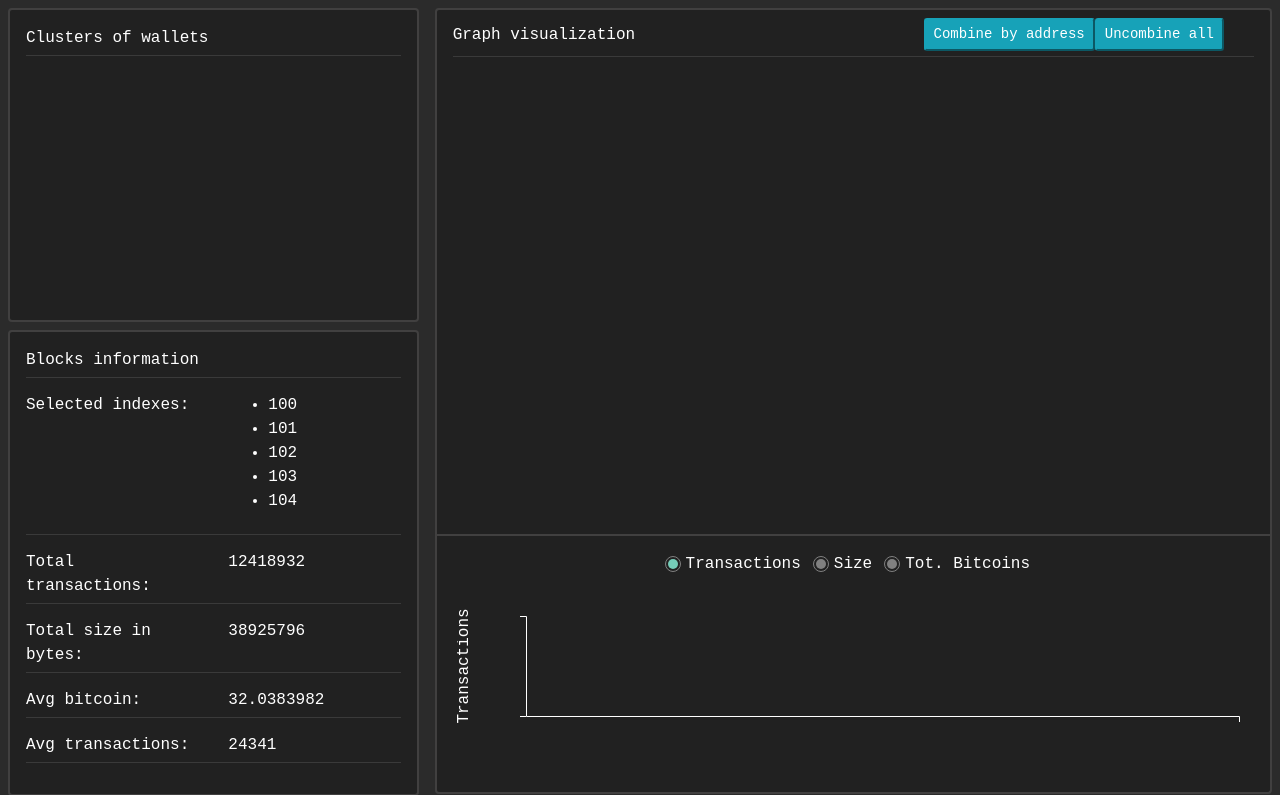
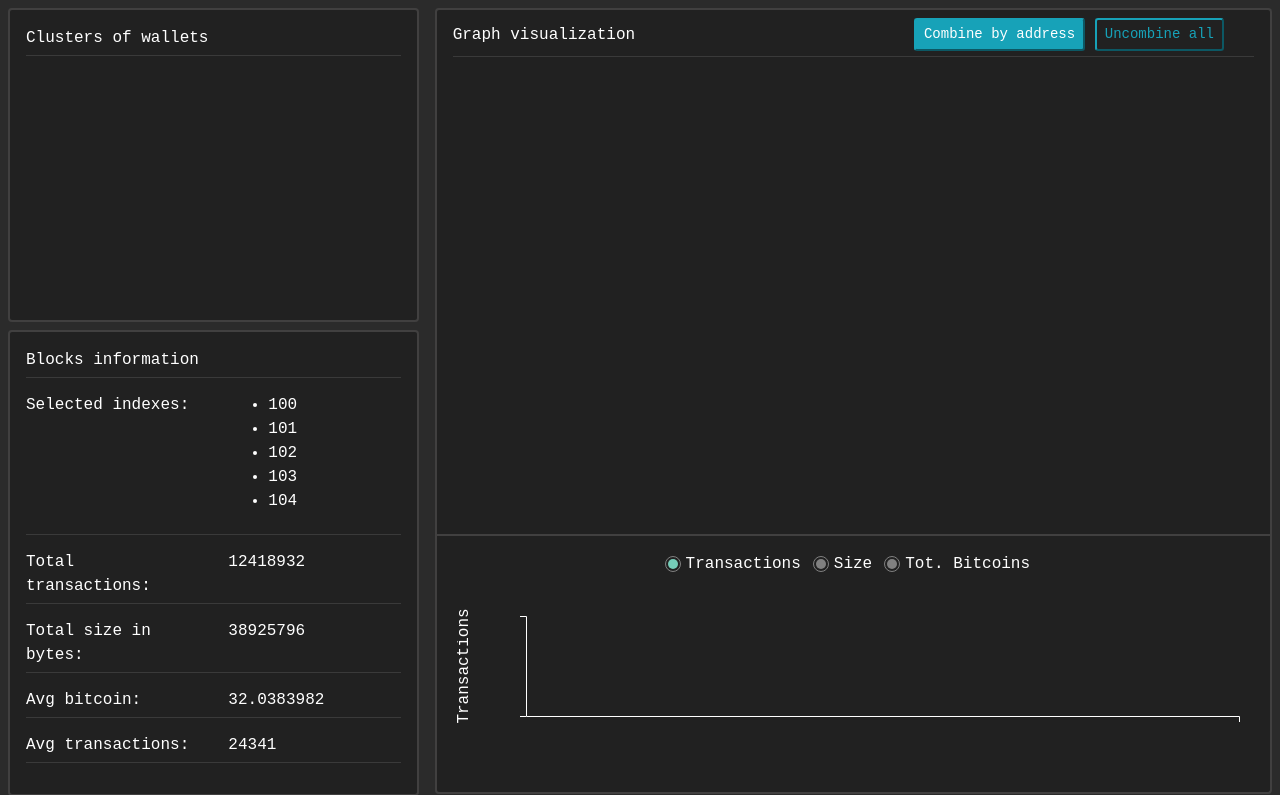
Before and after one commit to di3go-sona/bitcoin-viz, a Flask app: page /timeline in a window 1280 px wide. Shown: the top 795 px of the page. Run offline with Flask 2, Linux system fonts and the light colour scheme; data that the repository does not hold is empty; some libraries are stand-ins or nearby versions.

Commit message:
little graphic fix main page

```diff
--- a/static/css/main.css
+++ b/static/css/main.css
@@ -62,3 +62,9 @@ input[type="radio"] {
   input.radio_bitcoins[type="radio"]:checked {
     background-color: orange;
   }
+
+  .btn-outline-info {
+    color: #17a2b8;
+    border-color: #17a2b8;
+    background-color: transparent;
+  }
--- a/templates/timeline.html.j2
+++ b/templates/timeline.html.j2
@@ -99,9 +99,9 @@
           <div class="card-body pt-2 px-3 pb-3">
             <div class="container-fluid row d-flex" style="align-items: center;">
               Graph visualization
-              <div class="btn-group ml-auto" role="group">
-                <button type="button" class="btn-sm btn-info">Combine by address</button>
-                <button type="button" class="btn-sm btn-info" disabled>Uncombine all</button>
+              <div class="ml-auto" role="group">
+                <button type="button" class="btn-sm btn-info" disabled="disabled">Combine by address</button>
+                <button type="button" class="btn-sm btn-outline-info">Uncombine all</button>
               </div>
             </div>
             <hr/>
```
